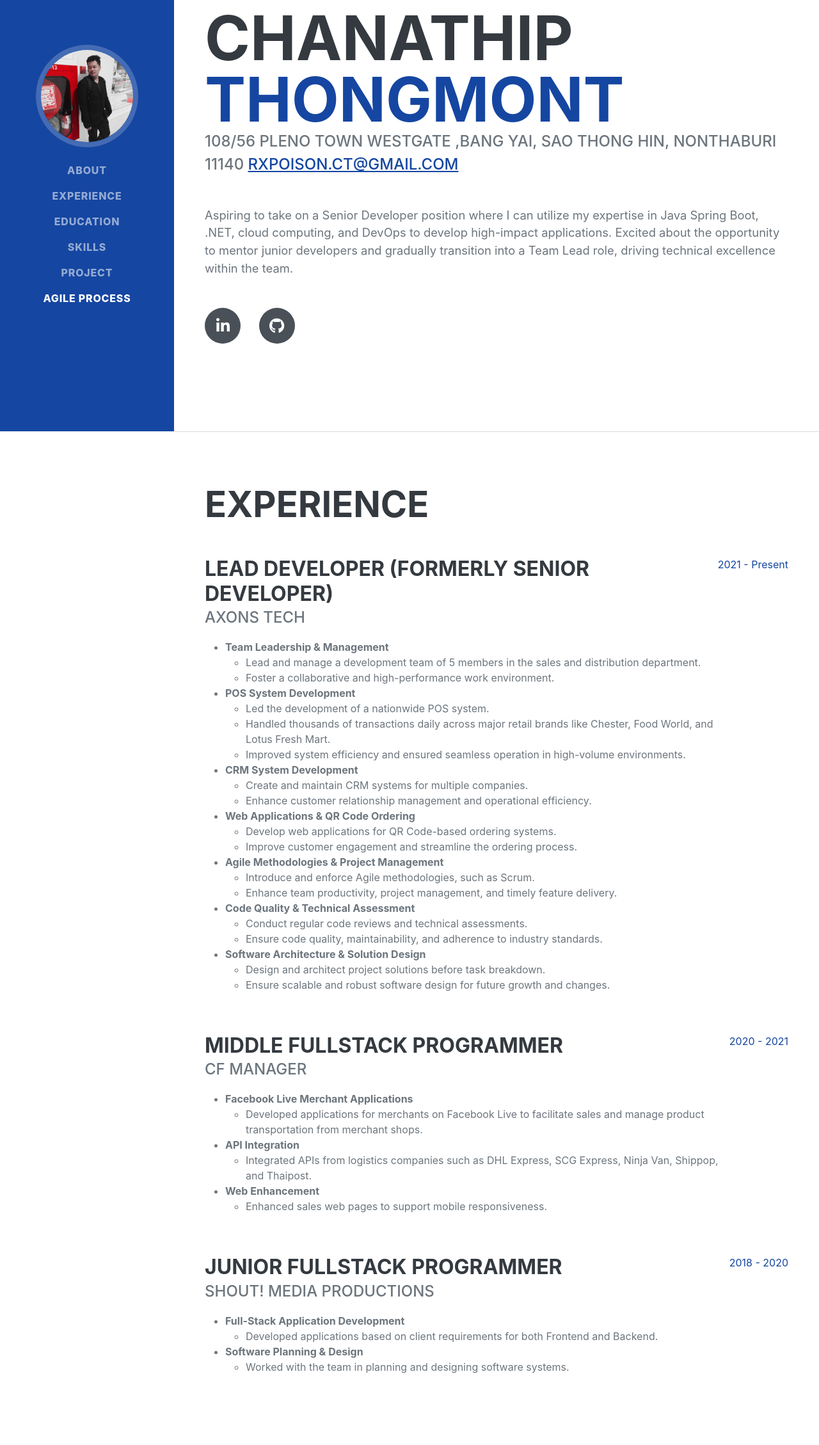
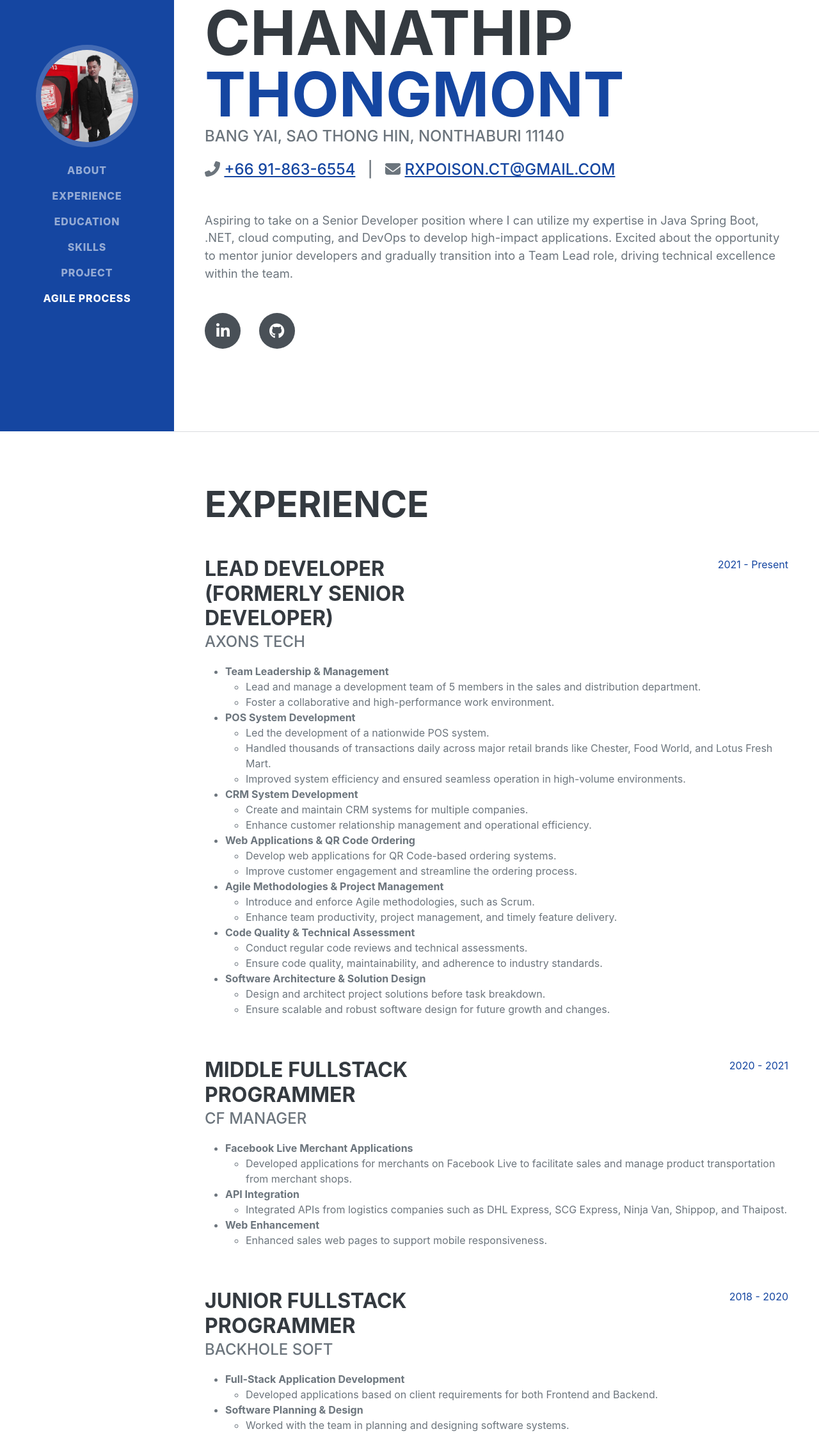
Before and after one commit to rxpoison/resume, a plain HTML site: page index.html in a window 1280 px wide. Shown: the part 126-2384 px from the top of the page at 64% size. Drawn offline with nearby package versions, Linux system fonts and the light colour scheme; a web font is replaced by a local one.

Commit message:
remove address, fix year for mobile

```diff
--- a/index.html
+++ b/index.html
@@ -43,25 +43,31 @@
                         Chanathip
                         <span class="text-primary">Thongmont</span>
                     </h1>
+                    <div class="subheading mb-3">
+                        Bang Yai, Sao Thong Hin, Nonthaburi 11140
+                    </div>
+
+                    <!-- Contact Details -->
                     <div class="subheading mb-5">
-                        108/56 Pleno Town Westgate ,Bang Yai, Sao Thong Hin, Nonthaburi 11140
-                        <a href="mailto:rxpoison.ct@gmail.com">rxpoison.ct@gmail.com</a>
+                        <i class="fas fa-phone-alt"></i> <a href="tel:+66987654321">+66 91-863-6554</a> &nbsp; | &nbsp;
+                        <i class="fas fa-envelope"></i> <a href="mailto:rxpoison.ct@gmail.com">rxpoison.ct@gmail.com</a>
                     </div>
-                    <p class="lead mb-5">Aspiring to take on a Senior Developer
-                        position where I can utilize my expertise
-                        in Java Spring Boot, .NET, cloud
-                        computing, and DevOps to develop
-                        high-impact applications. Excited about
-                        the opportunity to mentor junior
-                        developers and gradually transition into
-                        a Team Lead role, driving technical
-                        excellence within the team.</p>
+
+                    <p class="lead mb-5">
+                        Aspiring to take on a Senior Developer position where I can utilize my expertise
+                        in Java Spring Boot, .NET, cloud computing, and DevOps to develop high-impact applications.
+                        Excited about the opportunity to mentor junior developers and gradually transition into
+                        a Team Lead role, driving technical excellence within the team.
+                    </p>
+
+                    <!-- Social Icons -->
                     <div class="social-icons">
                         <a class="social-icon" href="https://www.linkedin.com/in/chammy-thongmont/" target="_blank"><i class="fab fa-linkedin-in"></i></a>
                         <a class="social-icon" href="#!"><i class="fab fa-github"></i></a>
                     </div>
                 </div>
             </section>
+
             <hr class="m-0" />
             <!-- Experience-->
             <section class="resume-section" id="experience">
@@ -69,8 +75,16 @@
                     <h2 class="mb-5">Experience</h2>
                     <div class="d-flex flex-column flex-md-row justify-content-between mb-5">
                         <div class="flex-grow-1">
-                            <h3 class="mb-0">Lead Developer (Formerly Senior Developer)</h3>
-                            <div class="subheading mb-3">Axons tech</div>
+                            <!-- Job Title & Duration -->
+                            <div class="row">
+                                <div class="col-md-6">
+                                    <h3 class="mb-0">Lead Developer (Formerly Senior Developer)</h3>
+                                </div>
+                                <div class="col-md-6 text-end">
+                                    <span class="text-primary">2021 - Present</span>
+                                </div>
+                            </div>
+                        <div class="subheading mb-3">Axons tech</div>
                             <ul>
                                 <li><strong>Team Leadership & Management</strong>
                                     <ul>
@@ -118,11 +132,19 @@
                             </ul>
 
                         </div>
-                        <div class="flex-shrink-0"><span class="text-primary">2021 - Present</span></div>
+
                     </div>
                     <div class="d-flex flex-column flex-md-row justify-content-between mb-5">
                         <div class="flex-grow-1">
-                            <h3 class="mb-0">Middle Fullstack Programmer</h3>
+
+                            <div class="row">
+                                <div class="col-md-6">
+                                    <h3 class="mb-0">Middle Fullstack Programmer</h3>
+                                </div>
+                                <div class="col-md-6 text-end">
+                                    <span class="text-primary">2020 - 2021</span>
+                                </div>
+                            </div>
                             <div class="subheading mb-3">CF Manager</div>
                             <ul>
                                 <li><strong>Facebook Live Merchant Applications</strong>
@@ -143,12 +165,21 @@
                             </ul>
 
                            </div>
-                        <div class="flex-shrink-0"><span class="text-primary">2020 - 2021</span></div>
+
                     </div>
                     <div class="d-flex flex-column flex-md-row justify-content-between mb-5">
                         <div class="flex-grow-1">
-                            <h3 class="mb-0">Junior Fullstack Programmer</h3>
-                            <div class="subheading mb-3">Shout! Media Productions</div>
+
+                            <div class="row">
+                                <div class="col-md-6">
+                                    <h3 class="mb-0">Junior Fullstack Programmer</h3>
+                                </div>
+                                <div class="col-md-6 text-end">
+                                    <span class="text-primary">2018 - 2020</span>
+                                </div>
+                            </div>
+
+                            <div class="subheading mb-3">Backhole Soft</div>
                             <ul>
                                 <li><strong>Full-Stack Application Development</strong>
                                     <ul>
@@ -162,7 +193,6 @@
                                 </li>
                             </ul>
                             </div>
-                        <div class="flex-shrink-0"><span class="text-primary">2018 - 2020</span></div>
                     </div>
 
                 </div>
```
